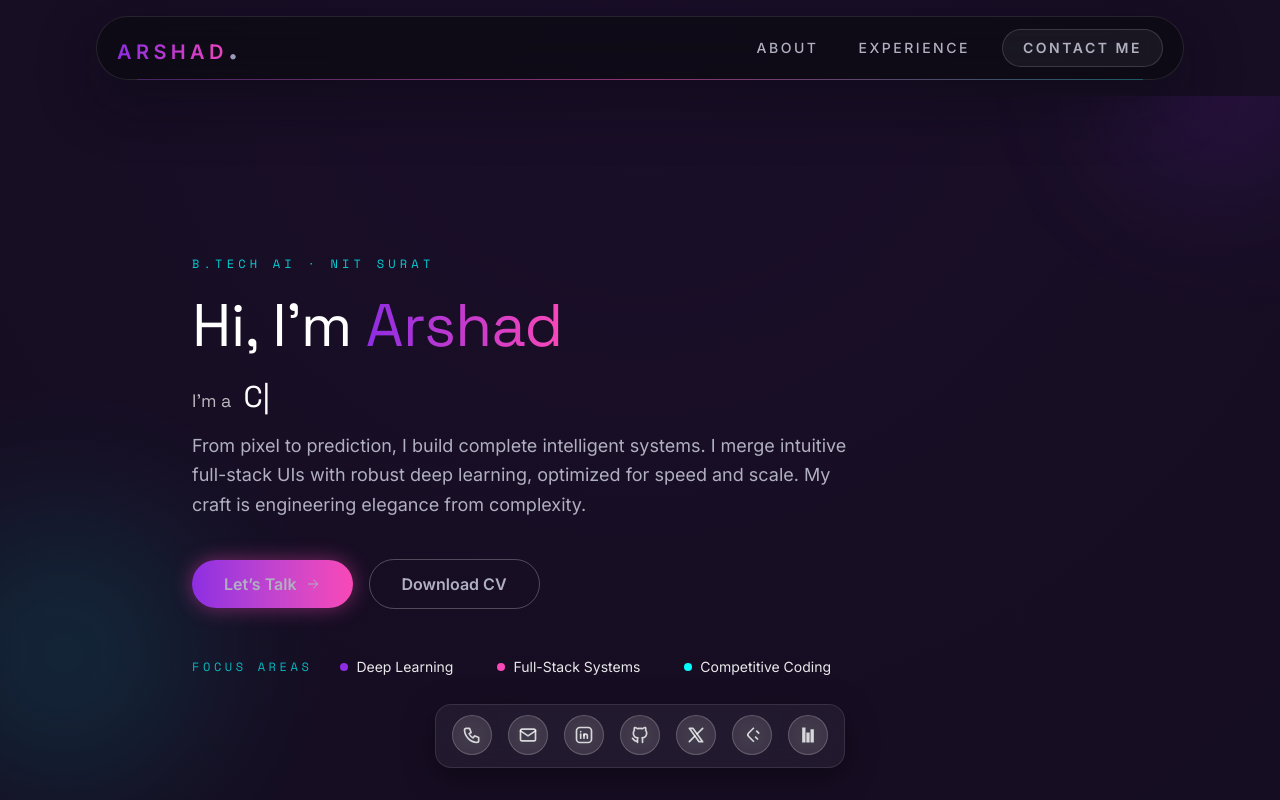
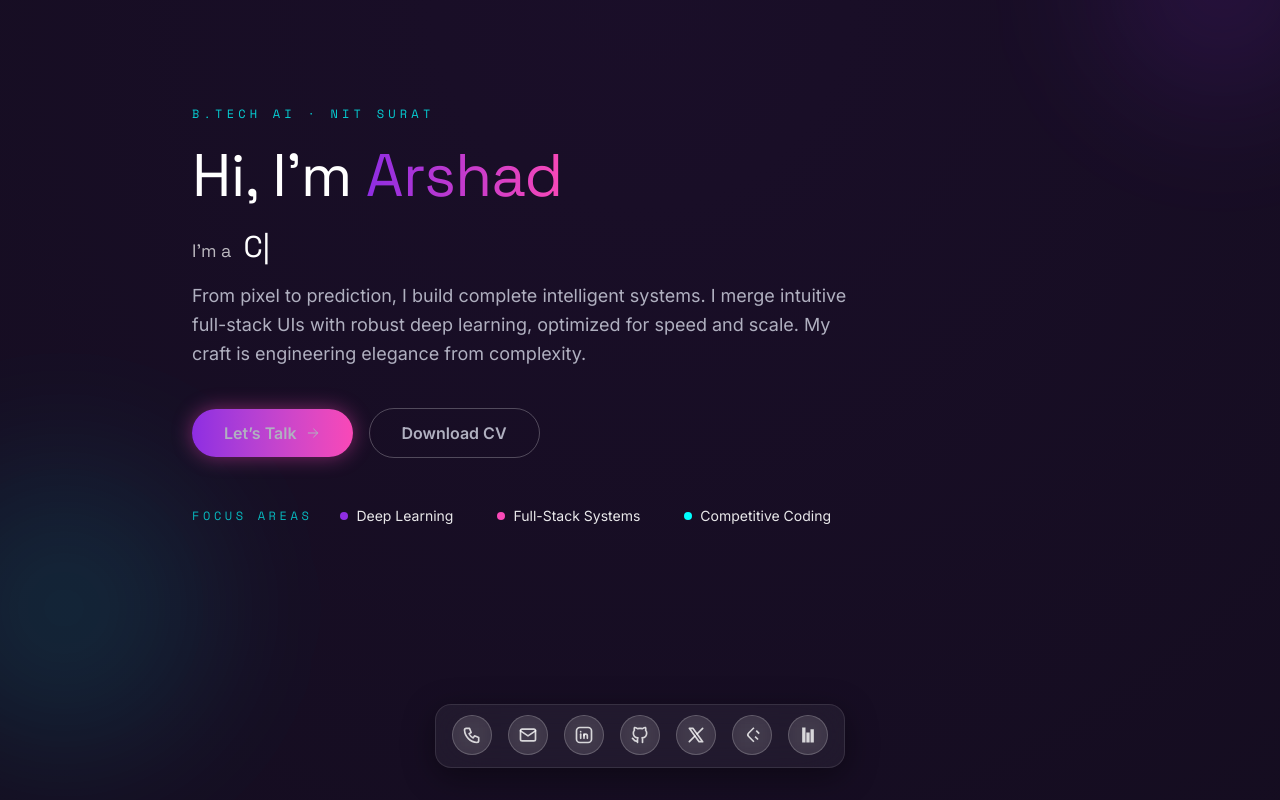
Before and after one commit to Arshad-13/Arshad_Portfolio, a Next.js app: page / in a window 1280 px wide. Shown: the top 800 px of the page. Built offline with nearby package versions, Linux system fonts and the light colour scheme.

Commit message:
added floating navbar and removed the old one

```diff
--- a/app/components/HeroSection.jsx
+++ b/app/components/HeroSection.jsx
@@ -17,7 +17,7 @@ const focusAreas = [
 
 const HeroSection = () => {
   return (
-    <section className="relative overflow-hidden py-24 sm:py-32 lg:py-40">
+    <section className="relative overflow-hidden pt-0 pb-24 sm:pb-32 lg:pb-40 min-h-screen flex items-center">
       <div className="absolute inset-0 -z-10 opacity-75">
         <div className="pointer-events-none absolute -top-44 right-[-8%] h-80 w-80 rounded-full bg-[radial-gradient(circle,rgba(142,45,226,0.28),transparent_75%)] blur-3xl" />
         <div className="pointer-events-none absolute bottom-0 left-[-10%] h-96 w-96 rounded-full bg-[radial-gradient(circle,rgba(0,255,255,0.2),transparent_80%)] blur-3xl" />
--- a/app/components/Navbar.jsx
+++ b/app/components/Navbar.jsx
@@ -1,69 +1,25 @@
 "use client";
 
-import React, { useState } from "react";
-import Link from "next/link";
-import NavLink from "./NavLink";
-import { Bars3Icon, XMarkIcon } from "@heroicons/react/24/solid";
-import MenuOverlay from "./MenuOverlay";
+import React from "react";
+import { FloatingNav } from "../../components/ui/floating-navbar";
+import { IconInfoCircle, IconBriefcase } from "@tabler/icons-react";
 
-const navLinks = [
+const navItems = [
     {
-        title: "About",
-        path: "#about"
+        name: "About",
+        link: "#about",
+        icon: <IconInfoCircle className="h-4 w-4 text-white/80" />,
     },
     {
-        title: "Experience",
-        path: "#experience"
+        name: "Experience",
+        link: "#experience",
+        icon: <IconBriefcase className="h-4 w-4 text-white/80" />,
     }
 ];
 
 const Navbar = () => {
-    const [navbarOpen, setNavbarOpen] = useState(false);
-
-    const handleToggle = () => setNavbarOpen((prev) => !prev);
-    const handleNavigate = () => setNavbarOpen(false);
-
     return (
-        <nav className="fixed inset-x-0 top-0 z-40">
-            <div className="mx-auto max-w-6xl px-4 sm:px-6 lg:px-8">
-                <div className="relative mt-4 flex items-center justify-between rounded-full border border-white/10 bg-[#0B0B11]/70 px-5 py-3 shadow-[0_20px_60px_rgba(8,8,15,0.45)] backdrop-blur-xl">
-                    <Link href="/" className="flex items-center gap-2">
-                        <span className="gradient-text text-xl font-semibold tracking-[0.22em] uppercase">
-                            Arshad<span className="text-slate-400 font-bold text-3xl">.</span>
-                        </span>
-                    </Link>
-
-                    <div className="hidden items-center gap-4 md:flex">
-                        <ul className="flex items-center gap-2">
-                            {navLinks.map((link) => (
-                                <li key={link.title}>
-                                    <NavLink href={link.path} title={link.title} />
-                                </li>
-                            ))}
-                        </ul>
-                        <Link
-                            href="#contact"
-                            className="inline-flex items-center rounded-full border border-white/15 bg-white/5 px-5 py-2 text-sm font-semibold uppercase tracking-[0.18em] text-white/90 transition hover:border-transparent hover:bg-[linear-gradient(90deg,#8E2DE2,#F948B7)] hover:text-white focus:outline-none focus:ring-2 focus:ring-[#F948B7]/60 focus:ring-offset-2 focus:ring-offset-[#0A0A0F]"
-                        >
-                            Contact Me
-                        </Link>
-                    </div>
-
-                    <button
-                        type="button"
-                        aria-expanded={navbarOpen}
-                        aria-label="Toggle navigation"
-                        onClick={handleToggle}
-                        className="inline-flex items-center justify-center rounded-full border border-white/15 bg-white/5 p-2 text-white/80 transition hover:border-white/30 hover:text-white md:hidden"
-                    >
-                        {navbarOpen ? <XMarkIcon className="h-5 w-5" /> : <Bars3Icon className="h-5 w-5" />}
-                    </button>
-
-                    <span className="pointer-events-none absolute inset-x-10 -bottom-px h-px bg-[linear-gradient(90deg,rgba(142,45,226,0.3),rgba(249,72,183,0.5),rgba(0,255,255,0.25))]" />
-                </div>
-            </div>
-            {navbarOpen ? <MenuOverlay links={navLinks} onNavigate={handleNavigate} /> : null}
-        </nav>
+        <FloatingNav navItems={navItems} />
     );
 };
 
--- a/app/page.js
+++ b/app/page.js
@@ -8,7 +8,7 @@ export default function Home() {
   return (
   <main className="flex min-h-screen flex-col bg-transparent">
         <Navbar />
-        <div className="mt-24 flex-1">
+        <div className="flex-1">
           <HeroSection />
           <AboutSection />
           <ExperienceSection />
--- /dev/null
+++ b/components/ui/floating-navbar.jsx
@@ -0,0 +1,86 @@
+"use client";
+import React, { useState } from "react";
+import {
+  motion,
+  AnimatePresence,
+  useScroll,
+  useMotionValueEvent,
+} from "framer-motion";
+import { cn } from "@/lib/utils";
+
+
+export const FloatingNav = ({
+  navItems,
+  className
+}) => {
+  const { scrollYProgress } = useScroll();
+
+  const [visible, setVisible] = useState(false);
+
+  useMotionValueEvent(scrollYProgress, "change", (current) => {
+    // Check if current is not undefined and is a number
+    if (typeof current === "number") {
+      let direction = current - scrollYProgress.getPrevious();
+
+      if (scrollYProgress.get() < 0.05) {
+        setVisible(false);
+      } else {
+        if (direction < 0) {
+          setVisible(true);
+        } else {
+          setVisible(false);
+        }
+      }
+    }
+  });
+
+  return (
+    <AnimatePresence mode="wait">
+      <motion.div
+        initial={{
+          opacity: 1,
+          y: -100,
+        }}
+        animate={{
+          y: visible ? 0 : -100,
+          opacity: visible ? 1 : 0,
+        }}
+        transition={{
+          duration: 0.2,
+        }}
+        className={cn(
+          "flex max-w-fit fixed top-10 inset-x-0 mx-auto border border-white/10 rounded-full bg-[#0B0B11]/70 shadow-[0_20px_60px_rgba(8,8,15,0.45)] backdrop-blur-xl z-[5000] pr-2 pl-8 py-2 items-center justify-center space-x-4",
+          className
+        )}>
+        {/* Logo */}
+        <a href="/" className="flex items-center gap-2 mr-2">
+          <span className="gradient-text text-lg font-semibold tracking-[0.22em] uppercase">
+            Arshad<span className="text-slate-400 font-bold text-2xl">.</span>
+          </span>
+        </a>
+
+        {/* Separator */}
+        <div className="h-6 w-px bg-white/10" />
+
+        {navItems.map((navItem, idx) => (
+          <a
+            key={`link=${idx}`}
+            href={navItem.link}
+            className={cn(
+              "relative text-white/90 items-center flex space-x-1 hover:text-white transition-colors"
+            )}>
+            <span className="block sm:hidden">{navItem.icon}</span>
+            <span className="hidden sm:block text-sm">{navItem.name}</span>
+          </a>
+        ))}
+        <a
+          href="#contact"
+          className="border text-sm font-semibold relative border-white/15 bg-white/5 text-white/90 px-5 py-2 rounded-full uppercase tracking-[0.18em] transition hover:border-transparent hover:bg-[linear-gradient(90deg,#8E2DE2,#F948B7)] hover:text-white focus:outline-none focus:ring-2 focus:ring-[#F948B7]/60">
+          <span>Contact Me</span>
+          <span
+            className="absolute inset-x-0 w-1/2 mx-auto -bottom-px bg-[linear-gradient(90deg,rgba(142,45,226,0.3),rgba(249,72,183,0.5),rgba(0,255,255,0.25))] h-px" />
+        </a>
+      </motion.div>
+    </AnimatePresence>
+  );
+};
--- a/package.json
+++ b/package.json
@@ -15,6 +15,7 @@
     "clsx": "^2.1.1",
     "framer-motion": "^12.23.24",
     "lucide-react": "^0.548.0",
+    "motion": "^12.23.24",
     "next": "16.0.0",
     "react": "19.2.0",
     "react-dom": "19.2.0",
```
Also changed, not shown: 1 other file (tests, documents, lock files or other folders).
